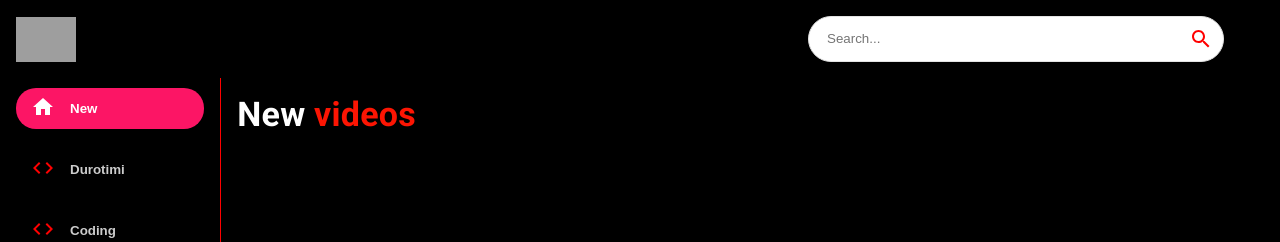
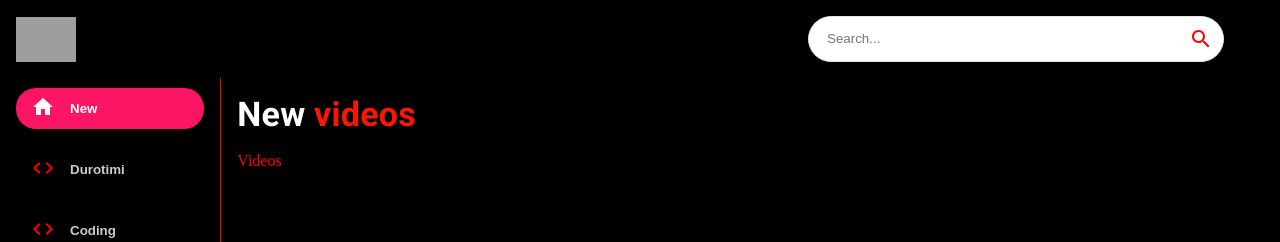
Before and after one commit to Durotemy/youtubeApp, a React (Create React App) app: page / in a window 1280 px wide. Shown: the top 242 px of the page. Built offline with nearby package versions, Linux system fonts and the light colour scheme; no server answers; grey boxes are pictures that could not be loaded.

Commit message:
navbar done

```diff
--- a/src/components/Feed.js
+++ b/src/components/Feed.js
@@ -3,7 +3,10 @@ import { Box, Stack, Typography } from "@mui/material";
 import Sidebar from "./SideBar";
 
 import { fetchFromAPI } from "../utils/fetchFromAPI";
-// import { Videos, Sidebar } from "./";
+import Videos from "./Videos";
+
+
+console.log("video", Videos)
 
 const Feed = () => {
     const [selectedCategory, setSelectedCategory] = useState("New");
@@ -26,12 +29,12 @@ const Feed = () => {
                 </Typography>
             </Box>
 
-            <Box p={2} sx={{ overflowY: "au to", height: "90vh", flex: 2 }}>
+            <Box p={2} sx={{ overflowY: "auto", height: "90vh", flex: 2 }}>
                 <Typography variant="h4" fontWeight="bold" mb={2} sx={{ color: "white" }}>
                     {selectedCategory} <span style={{ color: "#FC1503" }}>videos</span>
                 </Typography>
 
-                {/* <Videos videos={videos} /> */}
+                <Videos />
             </Box>
         </Stack>
     );
--- /dev/null
+++ b/src/components/Videos.js
@@ -0,0 +1,9 @@
+import React from 'react'
+
+const Videos = () => {
+    return (
+        <div style={{ color: 'red', backgroundColo: 'green' }}>Videos</div>
+    )
+}
+
+export default Videos;
```
